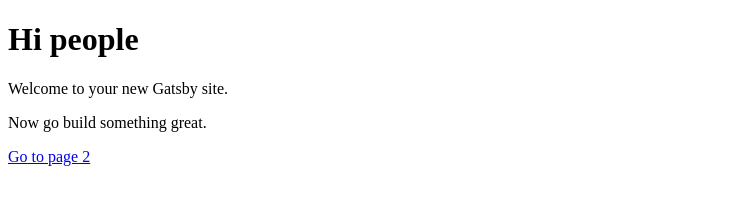
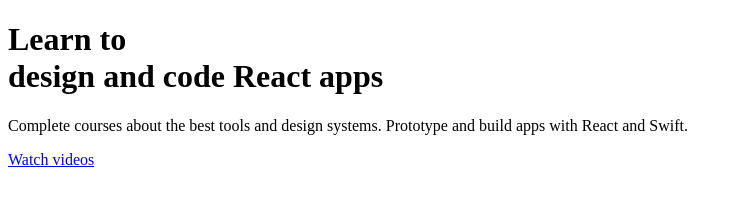
Before and after one commit to itwassme/designcode, a Gatsby site: page / in a window 1280 px wide. Shown: the whole page, without its empty margins (0-742 px from the left). Built offline with nearby package versions, Linux system fonts and the light colour scheme; Gatsby itself is replaced by a stand-in of ours.

Commit message:
basic setup

```diff
--- a/gatsby-config.js
+++ b/gatsby-config.js
@@ -1,6 +1,6 @@
 module.exports = {
   siteMetadata: {
-    title: 'Gatsby Default Starter',
+    title: 'Design+Code',
   },
   plugins: ['gatsby-plugin-react-helmet'],
 }
--- a/src/pages/index.js
+++ b/src/pages/index.js
@@ -3,10 +3,9 @@
 
 const IndexPage = () => (
   <div>
-    <h1>Hi people</h1>
-    <p>Welcome to your new Gatsby site.</p>
-    <p>Now go build something great.</p>
-    <Link to="/page-2/">Go to page 2</Link>
+    <h1>Learn to <br />design and code React apps</h1>
+    <p>Complete courses about the best tools and design systems. Prototype and build apps with React and Swift.</p>
+    <Link to="/videos">Watch videos</Link>
   </div>
 )
 
```
